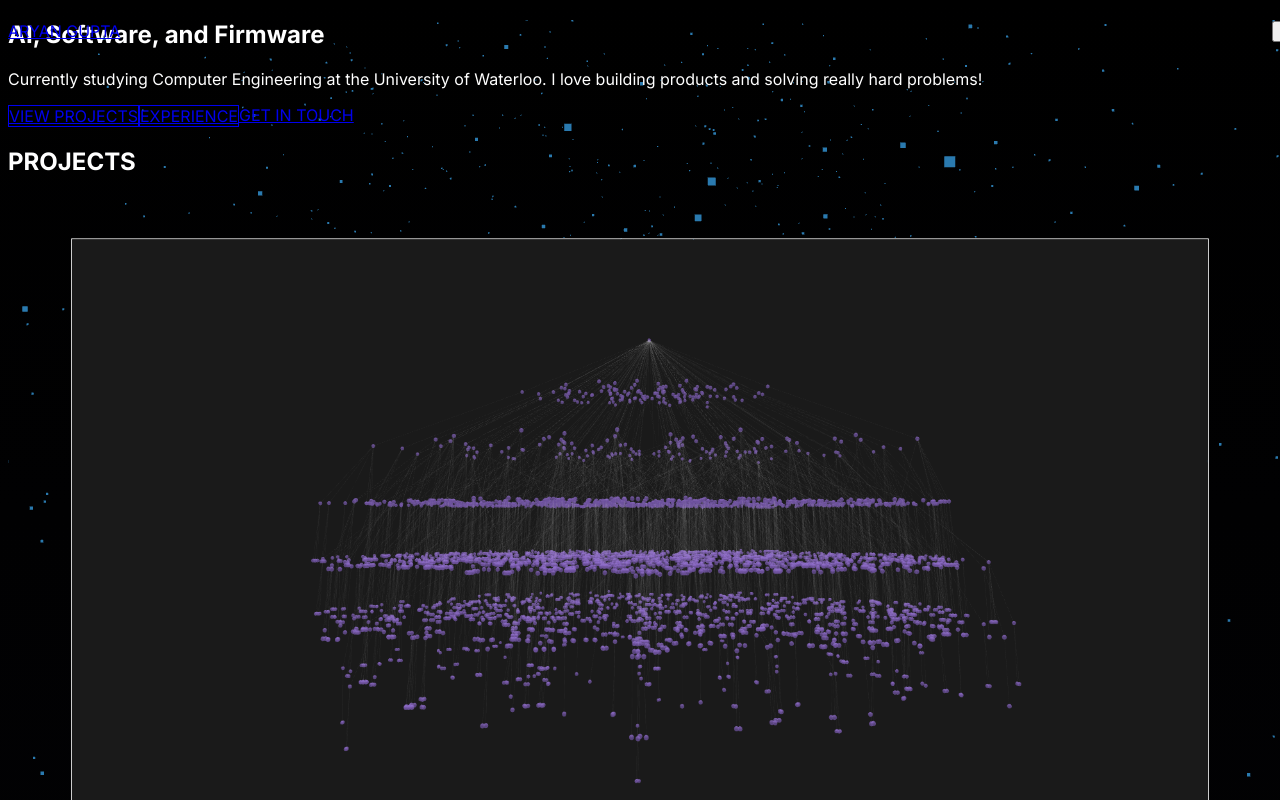
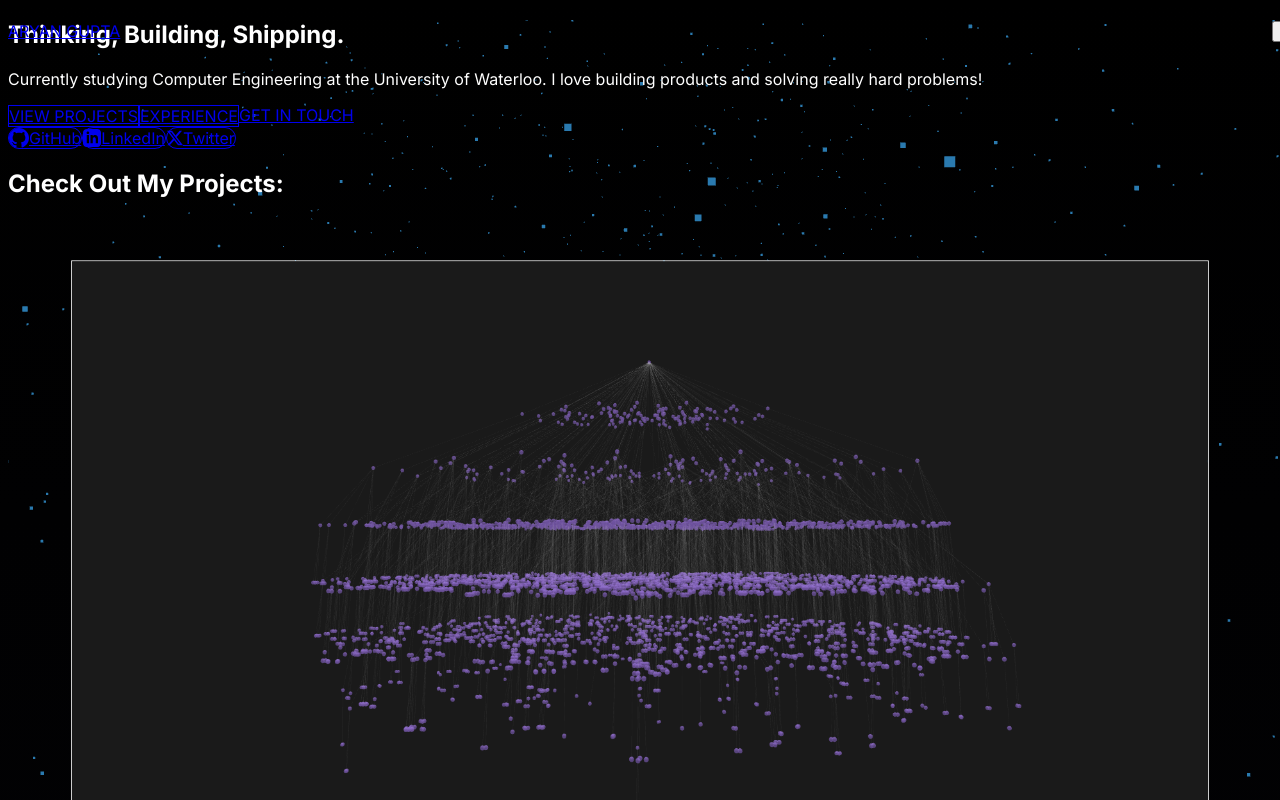
Before and after one commit to Tumph/www, a Next.js app: page / in a window 1280 px wide. Shown: the top 800 px of the page. Built offline with nearby package versions, Linux system fonts and the light colour scheme.

Commit message:
update on frontend

```diff
--- a/src/components/hero.tsx
+++ b/src/components/hero.tsx
@@ -3,7 +3,7 @@
     <section className="pt-32 pb-20 px-4 sm:px-6 lg:px-8 max-w-7xl mx-auto">
       <div className="max-w-3xl">
         <h1 className="text-2xl sm:text-2xl md:text-3xl font-bold tracking-tight mb-6">
-          AI, Software, and Firmware
+          Thinking, Building, Shipping.
         </h1>
         <p className="text-xl text-gray-300 mb-8">
           Currently studying Computer Engineering at the University of Waterloo. I love building products and solving really hard problems!
@@ -28,6 +28,45 @@
             Get in Touch
           </a>
         </div>
+
+        <div className="flex gap-4 mt-8">
+          <a
+            href="https://github.com/tumph"
+            target="_blank"
+            rel="noopener noreferrer"
+            className="w-20 h-9 flex items-center justify-center border border-gray-400 rounded-full hover:scale-105 hover:translate-x-1 hover:border-white transition-all duration-300"
+            aria-label="GitHub"
+          >
+            <svg xmlns="http://www.w3.org/2000/svg" width="20" height="20" fill="currentColor" viewBox="0 0 24 24" className="mr-2">
+              <path d="M12 0c-6.626 0-12 5.373-12 12 0 5.302 3.438 9.8 8.207 11.387.599.111.793-.261.793-.577v-2.234c-3.338.726-4.033-1.416-4.033-1.416-.546-1.387-1.333-1.756-1.333-1.756-1.089-.745.083-.729.083-.729 1.205.084 1.839 1.237 1.839 1.237 1.07 1.834 2.807 1.304 3.492.997.107-.775.418-1.305.762-1.604-2.665-.305-5.467-1.334-5.467-5.931 0-1.311.469-2.381 1.236-3.221-.124-.303-.535-1.524.117-3.176 0 0 1.008-.322 3.301 1.23.957-.266 1.983-.399 3.003-.404 1.02.005 2.047.138 3.006.404 2.291-1.552 3.297-1.23 3.297-1.23.653 1.653.242 2.874.118 3.176.77.84 1.235 1.911 1.235 3.221 0 4.609-2.807 5.624-5.479 5.921.43.372.823 1.102.823 2.222v3.293c0 .319.192.694.801.576 4.765-1.589 8.199-6.086 8.199-11.386 0-6.627-5.373-12-12-12z"/>
+            </svg>
+            <span className="text-xs">GitHub</span>
+          </a>
+          <a
+            href="https://linkedin.com/in/aryangoopta"
+            target="_blank"
+            rel="noopener noreferrer"
+            className="w-24 h-9 flex items-center justify-center border border-gray-400 rounded-full hover:scale-105 hover:translate-x-1 hover:border-white transition-all duration-300"
+            aria-label="LinkedIn"
+          >
+            <svg xmlns="http://www.w3.org/2000/svg" width="18" height="18" fill="currentColor" viewBox="0 0 24 24" className="mr-2">
+              <path d="M19 0h-14c-2.761 0-5 2.239-5 5v14c0 2.761 2.239 5 5 5h14c2.762 0 5-2.239 5-5v-14c0-2.761-2.238-5-5-5zm-11 19h-3v-11h3v11zm-1.5-12.268c-.966 0-1.75-.79-1.75-1.764s.784-1.764 1.75-1.764 1.75.79 1.75 1.764-.783 1.764-1.75 1.764zm13.5 12.268h-3v-5.604c0-3.368-4-3.113-4 0v5.604h-3v-11h3v1.765c1.396-2.586 7-2.777 7 2.476v6.759z"/>
+            </svg>
+            <span className="text-xs">LinkedIn</span>
+          </a>
+          <a
+            href="https://x.com/argupta_"
+            target="_blank"
+            rel="noopener noreferrer"
+            className="w-20 h-9 flex items-center justify-center border border-gray-400 rounded-full hover:scale-105 hover:translate-x-1 hover:border-white transition-all duration-300"
+            aria-label="X (Twitter)"
+          >
+            <svg xmlns="http://www.w3.org/2000/svg" width="16" height="16" fill="currentColor" viewBox="0 0 24 24" className="mr-2">
+              <path d="M18.901 1.153h3.68l-8.04 9.19L24 22.846h-7.406l-5.8-7.584-6.638 7.584H.474l8.6-9.83L0 1.154h7.594l5.243 6.932ZM17.61 20.644h2.039L6.486 3.24H4.298Z"/>
+            </svg>
+            <span className="text-xs">Twitter</span>
+          </a>
+        </div>
       </div>
     </section>
   )
--- a/src/components/portfolio.tsx
+++ b/src/components/portfolio.tsx
@@ -90,7 +90,7 @@
   if (isLoading) {
     return (
       <section id="work" className="px-4 sm:px-6 lg:px-8 max-w-7xl mx-auto">
-        <h2 className="text-3xl font-bold mb-12 tracking-tight">PROJECTS</h2>
+        <h2 className="text-3xl font-bold mb-12 tracking-tight">Check Out My Projects:</h2>
         <div className="grid grid-cols-1 md:grid-cols-2 gap-8">
           {[1, 2, 3, 4].map((i) => (
             <div key={i} className="bg-gray-900 rounded-lg border border-gray-800 h-64 animate-pulse"></div>
@@ -102,7 +102,7 @@
 
   return (
     <section id="work" className="px-4 sm:px-6 lg:px-8 max-w-7xl mx-auto">
-      <h2 className="text-3xl font-bold mb-12 tracking-tight">PROJECTS</h2>
+      <h2 className="text-3xl font-bold mb-12 tracking-tight">Check Out My Projects:</h2>
 
       <div className="grid grid-cols-1 md:grid-cols-2 gap-8">
         {projectsWithBlogUrls.map((project) => {
```
Also changed, not shown: 140 other files (tests, documents, lock files or other folders).
